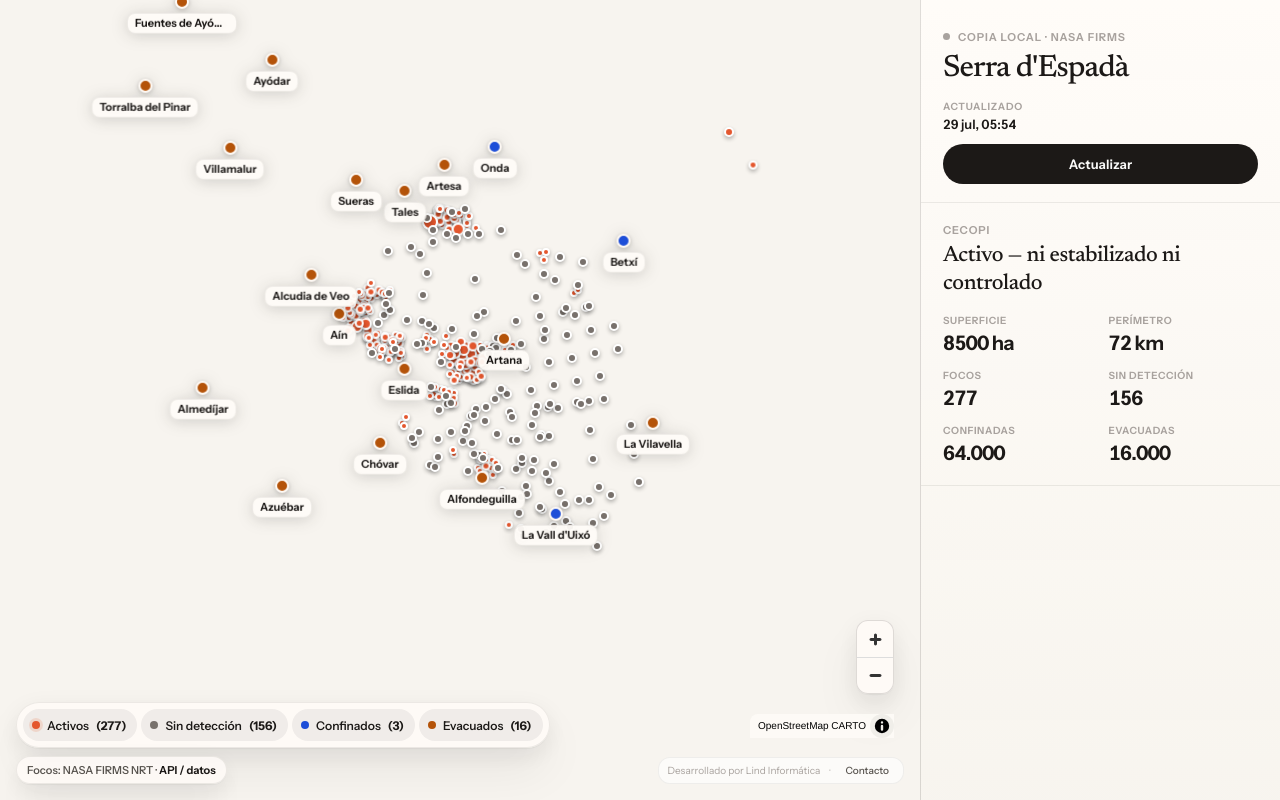
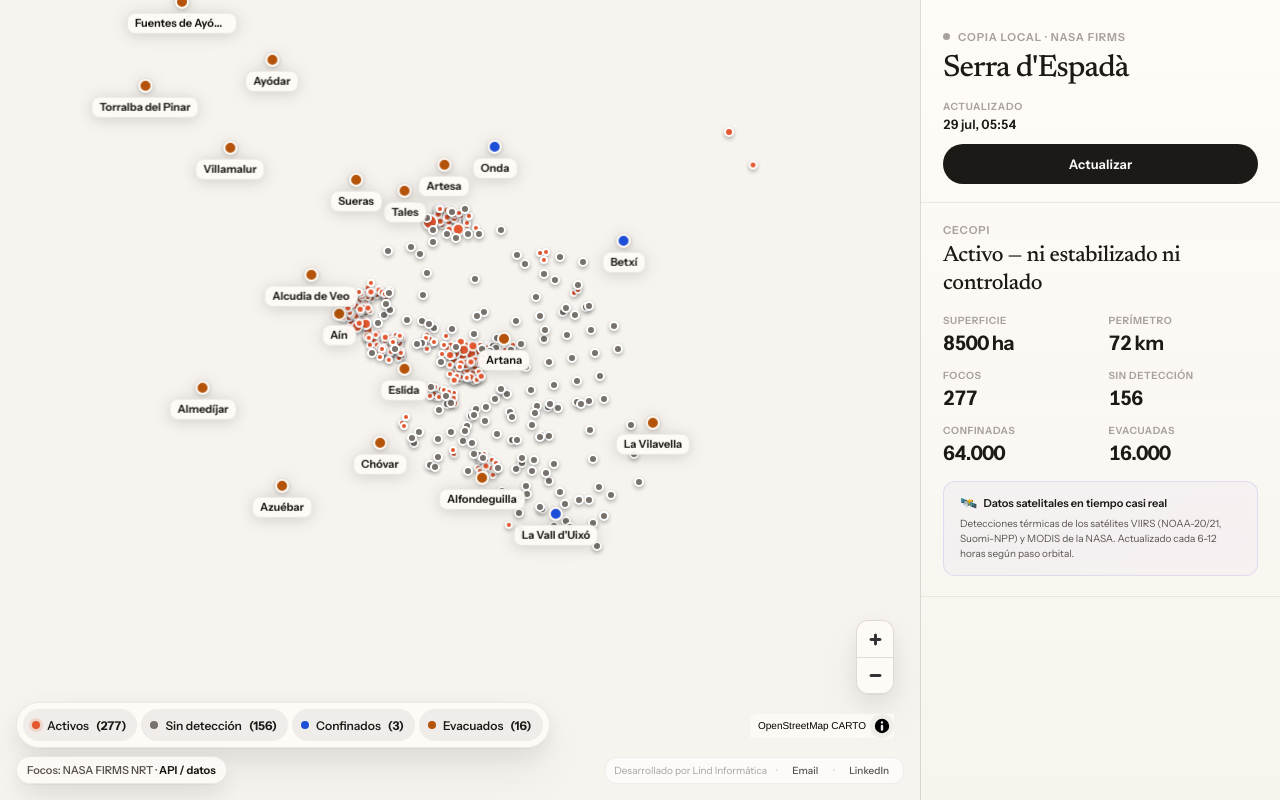
Before and after one commit to lukyskywalkercs/ifespada, a React (Vite) app: page / in a window 1280 px wide. Built offline with nearby package versions, Linux system fonts and the light colour scheme; no server answers.

Commit message:
Feat: Footer con email+LinkedIn + Info satelital en sidebar

```diff
--- a/src/App.css
+++ b/src/App.css
@@ -419,6 +419,37 @@
   text-underline-offset: 2px;
 }
 
+.satellite-info {
+  margin-top: 16px;
+  padding: 14px 16px;
+  background: linear-gradient(135deg, rgba(99, 102, 241, 0.04) 0%, rgba(168, 85, 247, 0.04) 100%);
+  border: 1px solid rgba(99, 102, 241, 0.15);
+  border-radius: 12px;
+  backdrop-filter: blur(4px);
+}
+
+.satellite-label {
+  display: flex;
+  align-items: center;
+  gap: 6px;
+  font-size: 11px;
+  font-weight: 600;
+  color: var(--ink);
+  margin: 0 0 6px 0;
+}
+
+.satellite-icon {
+  font-size: 14px;
+  line-height: 1;
+}
+
+.satellite-desc {
+  font-size: 10px;
+  line-height: 1.5;
+  color: var(--ink-soft);
+  margin: 0;
+}
+
 .site-credit {
   position: absolute;
   right: 16px;
--- a/src/App.tsx
+++ b/src/App.tsx
@@ -214,8 +214,12 @@ export default function App() {
             <footer className="site-credit">
               <span>Desarrollado por Lind Informática</span>
               <span className="credit-sep">•</span>
-              <a href="https://www.lindinformatica.co" target="_blank" rel="noreferrer" className="credit-link">
-                Contacto
+              <a href="mailto:lucas@lindinformatica.com" className="credit-link">
+                Email
+              </a>
+              <span className="credit-sep">•</span>
+              <a href="https://www.linkedin.com/in/lucas-chabrera-querol/" target="_blank" rel="noreferrer" className="credit-link">
+                LinkedIn
               </a>
             </footer>
           </section>
@@ -284,6 +288,17 @@ export default function App() {
                   <strong>{formatNumber(data.incident.evacuatedPeople)}</strong>
                 </div>
               </div>
+
+              <div className="satellite-info">
+                <p className="satellite-label">
+                  <span className="satellite-icon">🛰️</span>
+                  Datos satelitales en tiempo casi real
+                </p>
+                <p className="satellite-desc">
+                  Detecciones térmicas de los satélites VIIRS (NOAA-20/21, Suomi-NPP) y MODIS de la NASA.
+                  Actualizado cada 6-12 horas según paso orbital.
+                </p>
+              </div>
             </section>
 
           </aside>
```
